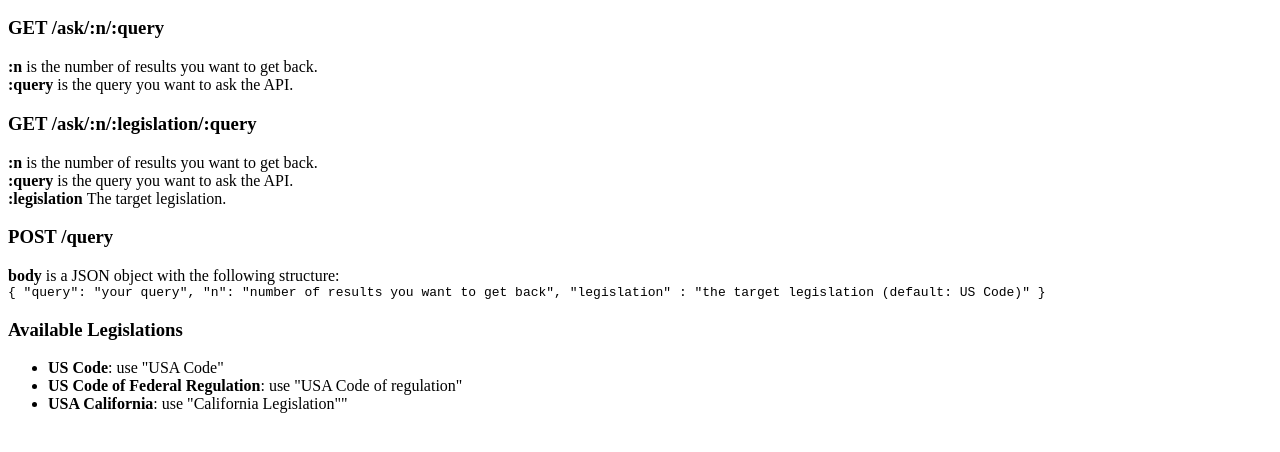
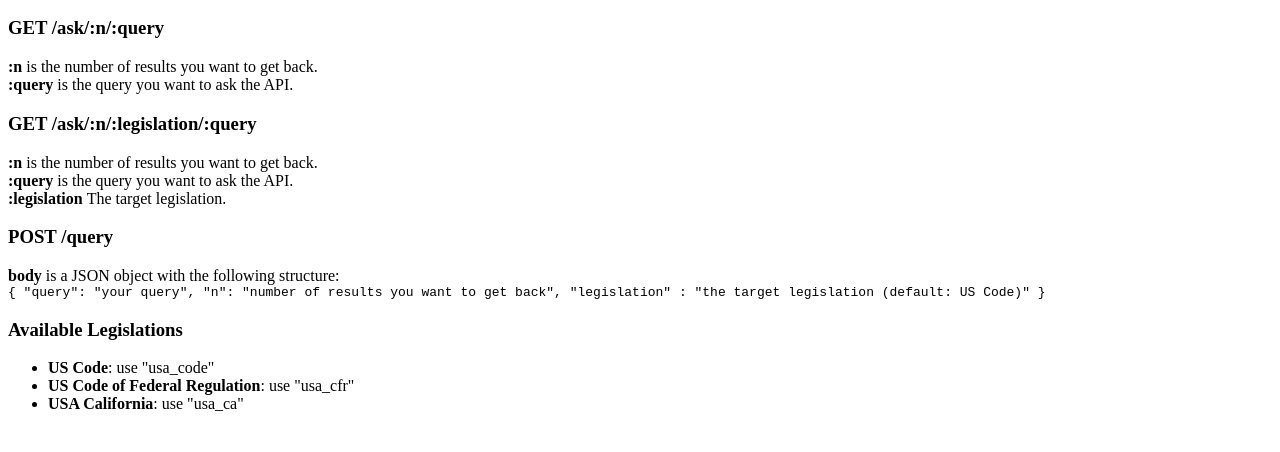
Before and after one commit to hexapode/law-api, a website: page public/index.html in a window 1280 px wide. Shown: the part 96-548 px from the top of the page. Drawn offline with Linux system fonts and the light colour scheme.

Commit message:
update the embedings

```diff
--- a/public/index.html
+++ b/public/index.html
@@ -38,9 +38,9 @@
     <h3>Available Legislations</h3>
 
     <ul>
-      <li><b>US Code</b>: use "USA Code"</li>
-      <li><b>US Code of Federal Regulation</b>: use "USA Code of regulation"</li>
-      <li><b>USA California</b>: use "California Legislation""</li>
+      <li><b>US Code</b>: use "usa_code"</li>
+      <li><b>US Code of Federal Regulation</b>: use "usa_cfr"</li>
+      <li><b>USA California</b>: use "usa_ca"</li>
     </ul>
 
   </body>
```
